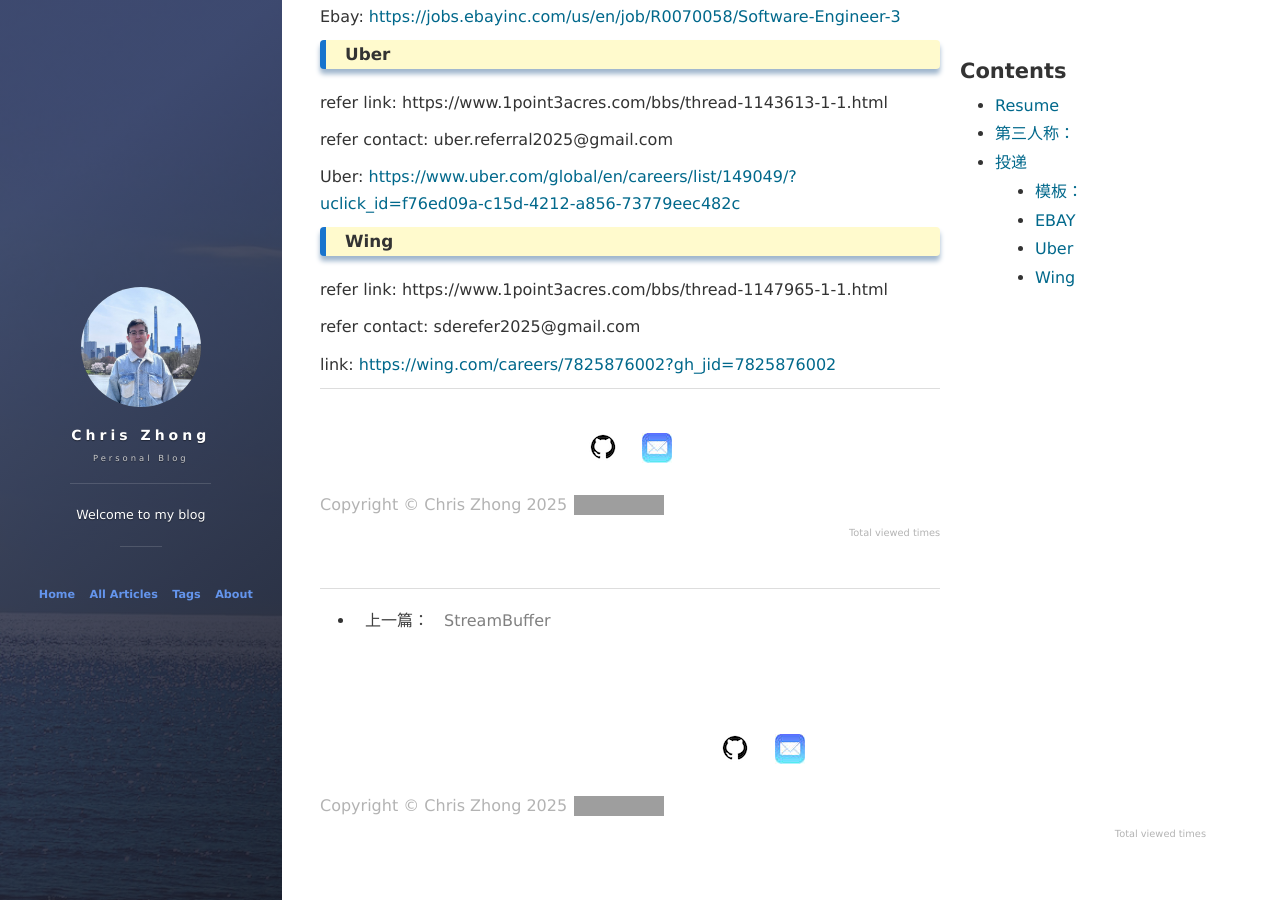
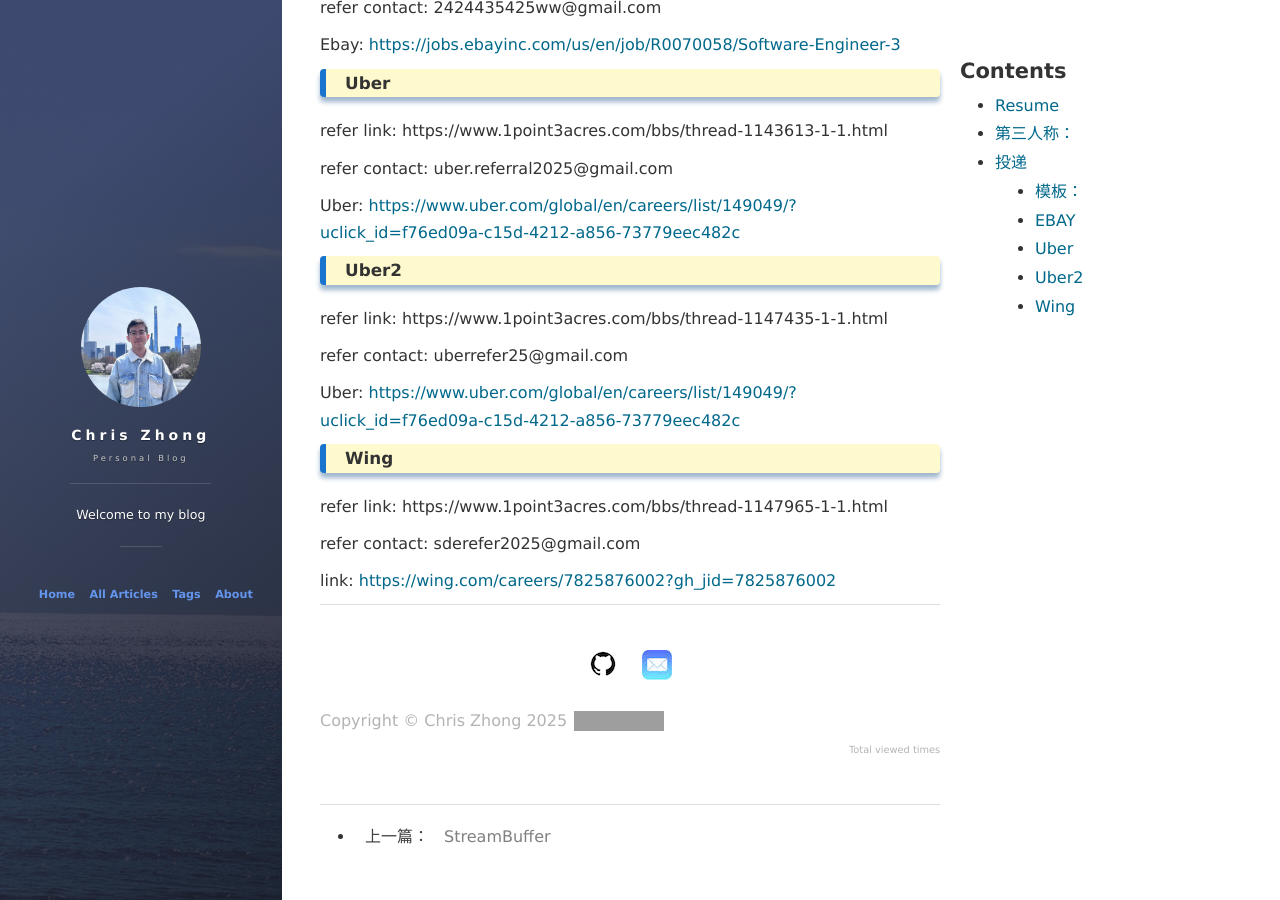
Before and after one commit to ChrisZZhong/chriszzhong.github.io, a Jekyll site: the page built from _posts/2025-09-29-new-loop.md, in a window 1280 px wide and 900 px high, scrolled down 1146 px. Built offline with Jekyll 4.4.1, drawn with Linux system fonts in a browser that asks for light colours; nearby versions of some CDN libraries; our own code applies the rules of GitHub Pages for plain Markdown files; comment, search, counter and statistics services are not loaded; grey boxes are pictures that could not be loaded.

Commit message:
Update 2025-09-29-new-loop.md

```diff
--- a/_posts/2025-09-29-new-loop.md
+++ b/_posts/2025-09-29-new-loop.md
@@ -47,6 +47,14 @@
 
 Uber: [https://www.uber.com/global/en/careers/list/149049/?uclick_id=f76ed09a-c15d-4212-a856-73779eec482c](https://www.uber.com/global/en/careers/list/149049/?uclick_id=f76ed09a-c15d-4212-a856-73779eec482c)
 
+### Uber2
+
+refer link: https://www.1point3acres.com/bbs/thread-1147435-1-1.html
+
+refer contact: uberrefer25@gmail.com
+
+Uber: [https://www.uber.com/global/en/careers/list/149049/?uclick_id=f76ed09a-c15d-4212-a856-73779eec482c](https://www.uber.com/global/en/careers/list/149049/?uclick_id=f76ed09a-c15d-4212-a856-73779eec482c)
+
 ### Wing
 
 refer link: https://www.1point3acres.com/bbs/thread-1147965-1-1.html
```
